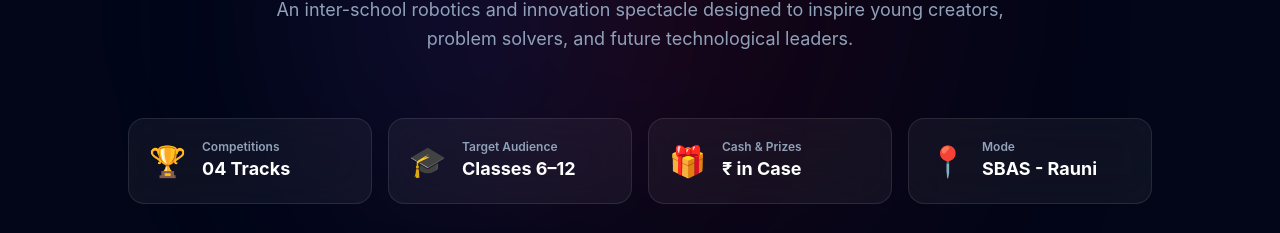
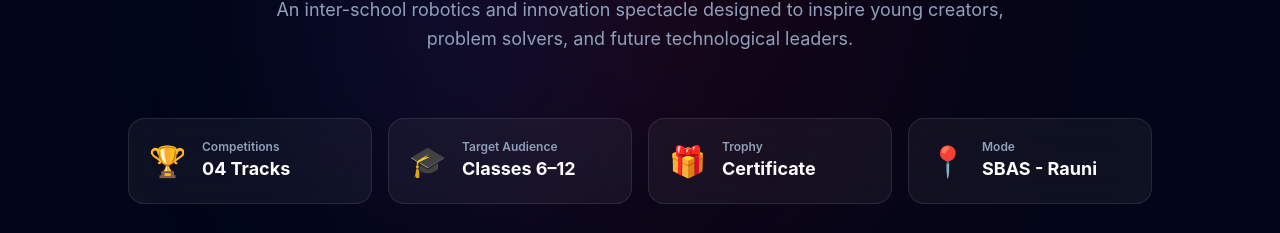
Before and after one commit to Cdansoftware/sbix, a React (Vite) app: page /home in a window 1280 px wide. Shown: the part 2173-2406 px from the top of the page. Built offline with nearby package versions, Linux system fonts and the light colour scheme.

Commit message:
added_changes

```diff
--- a/src/pages/Overview.jsx
+++ b/src/pages/Overview.jsx
@@ -108,7 +108,7 @@ const EventOverview = () => {
   const stats = [
     { label: "Competitions", value: "04 Tracks", icon: "🏆" },
     { label: "Target Audience", value: "Classes 6–12", icon: "🎓" },
-    { label: "Cash & Prizes", value: "₹ in Case ", icon: "🎁" },
+    { label: "Trophy", value: "Certificate", icon: "🎁" },
     { label: "Mode", value: "SBAS - Rauni", icon: "📍" },
   ];
 
```
